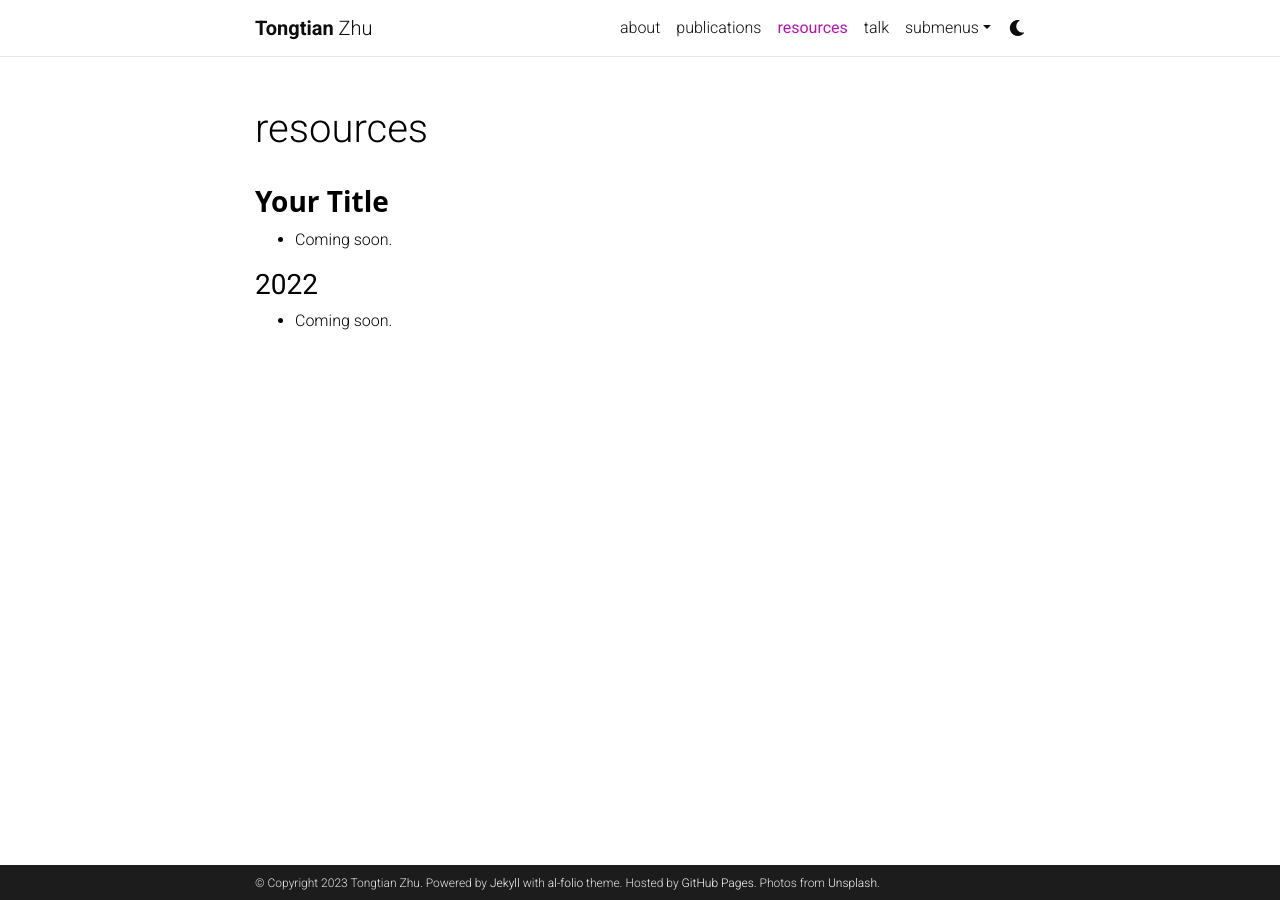
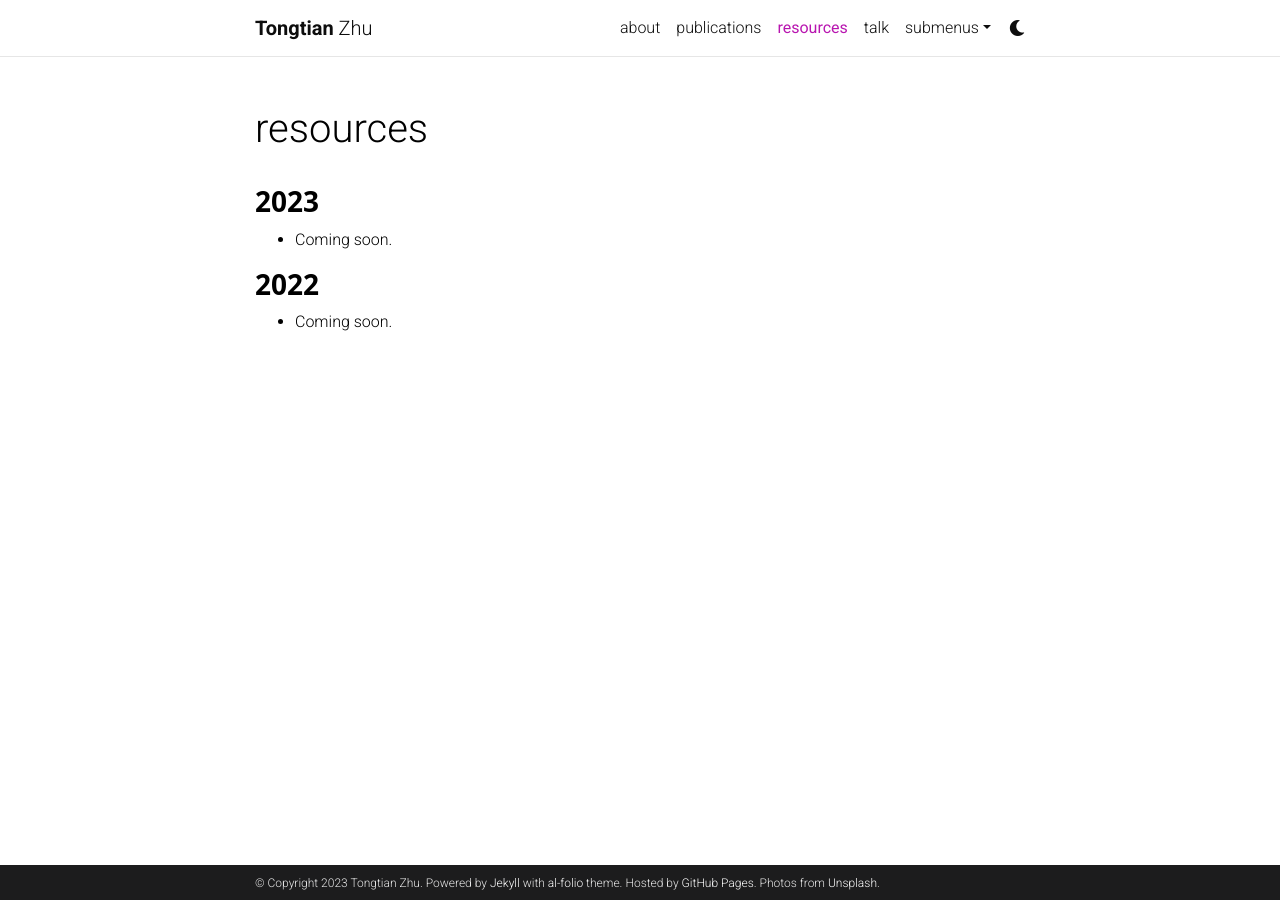
Before and after one commit to Raiden-Zhu/Raiden-Zhu.github.io, a Jekyll site: the page built from _pages/resources.md, in a window 1280 px wide. Built offline with Jekyll 4.4.1, drawn with Linux system fonts in a browser that asks for light colours; comment, search, counter and statistics services are not loaded; a style sheet for code colours, icons or effects is not loaded.

Commit message:
Update resources.md

```diff
--- a/_pages/resources.md
+++ b/_pages/resources.md
@@ -7,8 +7,8 @@ nav: true
 nav_order: 5
 ---
 
-### <span style="font-family: 'Open Sans'; font-weight: bold;">Your Title</span>
+### <span style="font-family: 'Open Sans'; font-weight: bold;">2023</span>
 - Coming soon.
 
-### <b>2022</b>
+### <span style="font-family: 'Open Sans'; font-weight: bold;">2022</span>
 - Coming soon.
```
